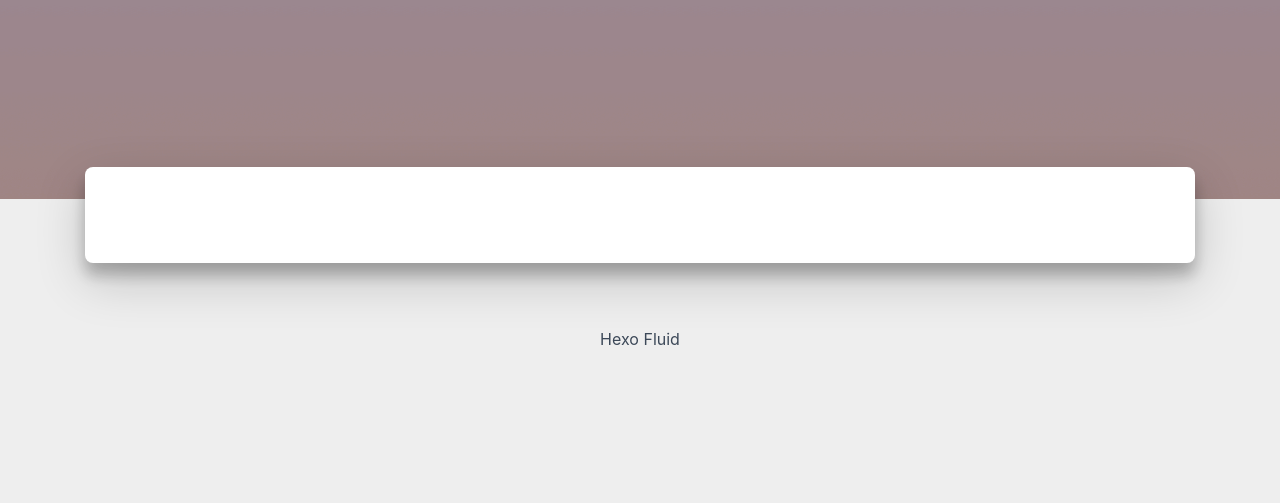
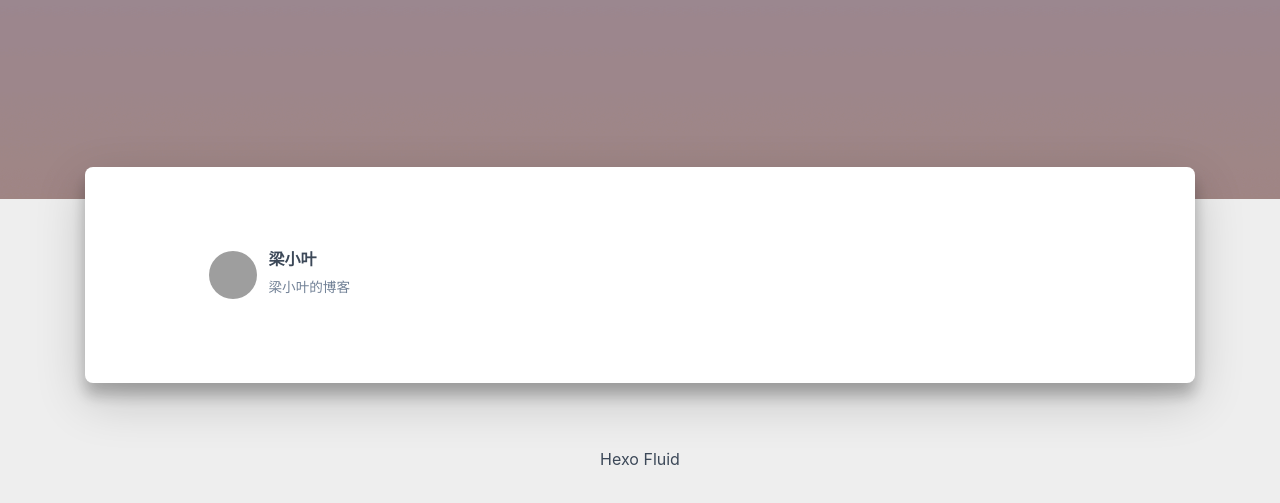
Before and after one commit to CoderYsx/CoderYsx.github.io, a plain HTML site: page links/index.html in a window 1280 px wide. Shown: the part 281-784 px from the top of the page. Drawn offline with nearby package versions, Linux system fonts and the light colour scheme; some packages are replaced by stand-ins of ours; grey boxes are pictures that could not be loaded; a script that the page names is missing; some icons are missing; a small style sheet from the web is missing.

Commit message:
Site updated: 2020-11-19 13:18:32

```diff
--- a/links/index.html
+++ b/links/index.html
@@ -8,7 +8,7 @@
 <head>
   <meta charset="UTF-8">
   <link rel="apple-touch-icon" sizes="76x76" href="/img/favicon.png">
-  <link rel="icon" type="image/png" href="/img/favicon.png">
+  <link rel="icon" type="image/png" href="https://gitee.com/yuan-shuxin/blogimg/raw/master/img/iro.png">
   <meta name="viewport"
         content="width=device-width, initial-scale=1.0, maximum-scale=1.0, user-scalable=no, shrink-to-fit=no">
   <meta http-equiv="x-ua-compatible" content="ie=edge">
@@ -17,7 +17,7 @@
   <meta name="description" content="">
   <meta name="author" content="John Doe">
   <meta name="keywords" content="">
-  <title>友链 - Hexo</title>
+  <title>友链 - Ysx&#39;Blog</title>
 
   <link  rel="stylesheet" href="https://cdn.staticfile.org/twitter-bootstrap/4.4.1/css/bootstrap.min.css" />
 
@@ -180,6 +180,23 @@
 
 <div class="row links">
 
+
+    <div class="card col-lg-4 col-md-6 col-sm-12">
+      <a href="https://liangyy.cn/" class="card-body hover-with-bg" target="_blank" rel="noopener">
+        <div class="card-content">
+
+            <div class="link-avatar my-auto">
+              <img src="https://gitee.com/liangsir-67/blog-images/raw/master/images/cover2.jpg" srcset="/img/loading.gif" alt="梁小叶" />
+            </div>
+
+          <div class="link-text">
+            <div class="link-title">梁小叶</div>
+            <div class="link-intro">梁小叶的博客</div>
+          </div>
+        </div>
+      </a>
+    </div>
+
 </div>
 
               </div>
```
Also changed, not shown: 2020/10/21/我的博客/index.html (+2 -2 lines), 2020/11/18/Doker/index.html (+2 -2 lines), 404.html (+2 -2 lines), about/index.html (+2 -2 lines), archives/2020/10/index.html (+2 -2 lines), archives/2020/11/index.html (+2 -2 lines), archives/2020/index.html (+2 -2 lines), archives/index.html (+2 -2 lines), categories/index.html (+2 -2 lines), index.html (+2 -2 lines), tags/index.html (+2 -2 lines), img/icon/iro.png (added).
